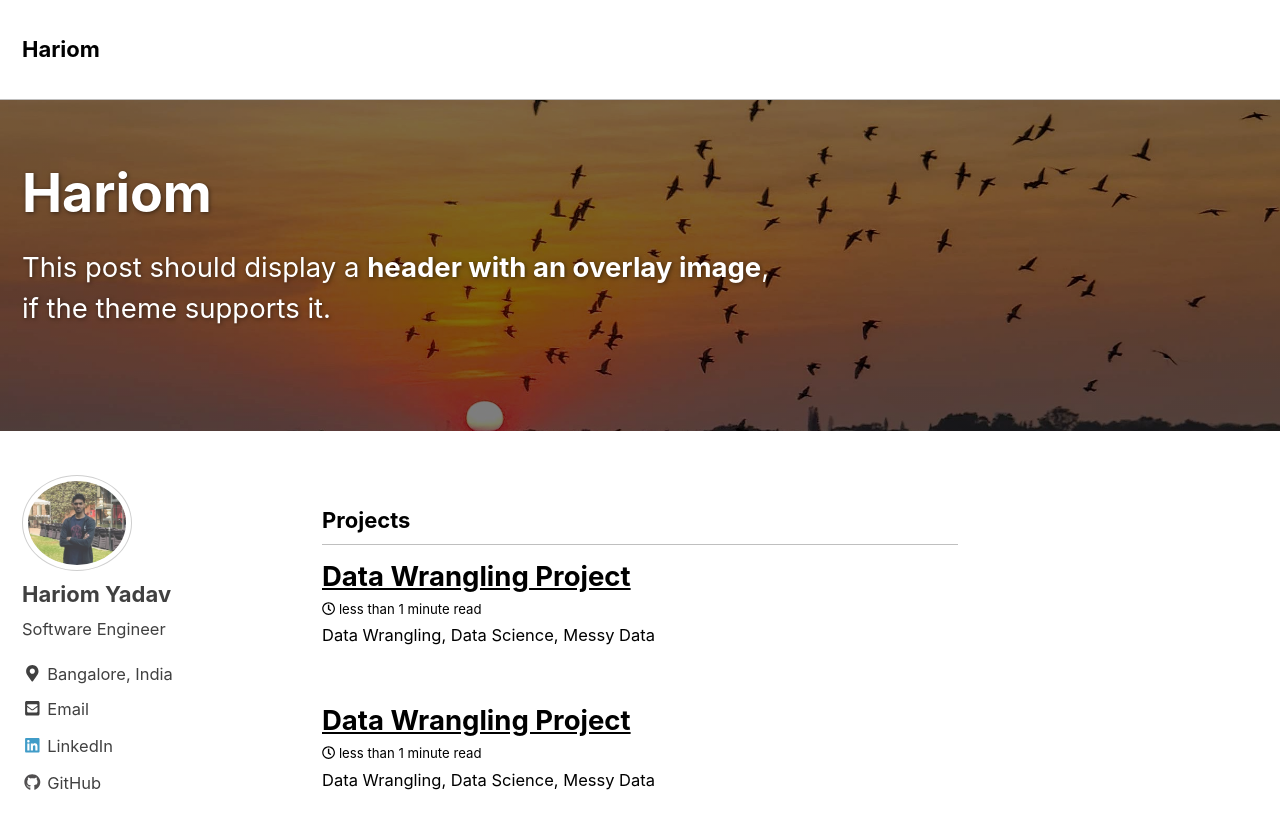
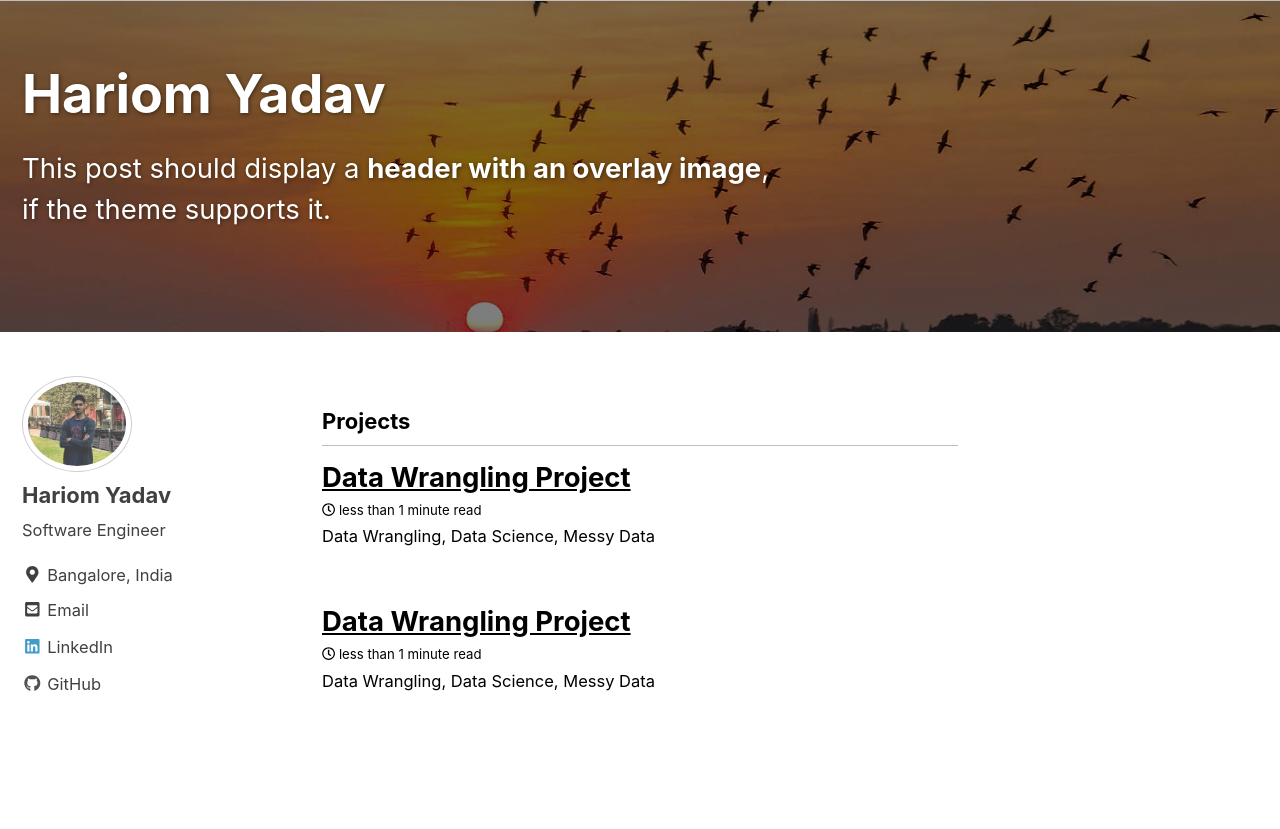
Before and after one commit to hariomyadav/hocyadav.github.io, a Jekyll site: the page built from index.html, in a window 1280 px wide and 900 px high. Shown: the top 829 px of the window. Built offline with Jekyll 4.4.1, drawn with Linux system fonts in a browser that asks for light colours; nearby versions of some CDN libraries; the list of posts is cut into pages by our own code.

Commit message:
remove 1st page top name

```diff
--- a/_config.yml
+++ b/_config.yml
@@ -9,7 +9,7 @@ minimal_mistakes_skin    : "contrast" # "air", "aqua", "contrast", "dark", "dirt
 
 # Site Settings
 locale                   : "en-US"
-title                    : "Hariom"
+title                    : "Hariom Yadav"
 title_separator          : "-"
 name                     : "Hariom Yadav"
 description              : "Software Engineer"
--- a/_includes/masthead.html
+++ b/_includes/masthead.html
@@ -1,5 +1,5 @@
 <div class="masthead">
-  <div class="masthead__inner-wrap">
+  <!-- <div class="masthead__inner-wrap">
     <div class="masthead__menu">
       <nav id="site-nav" class="greedy-nav">
         <a class="site-title" href="{{ '/' | absolute_url }}">{{ site.title }}</a>
@@ -29,5 +29,5 @@
         <ul class="hidden-links hidden"></ul>
       </nav>
     </div>
-  </div>
+  </div> -->
 </div>
```
